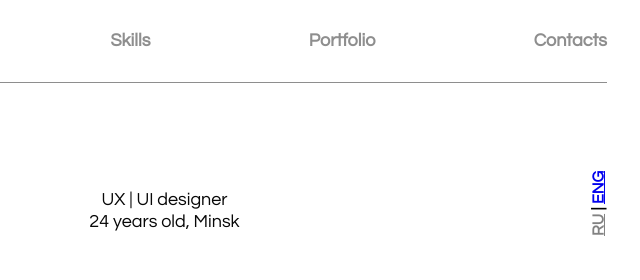
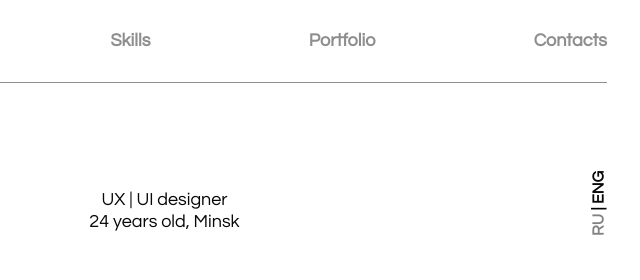
Before and after one commit to DmitryElis/It_academy_study, a plain HTML site: page DZ9/Index.html in a window 1280 px wide. Shown: the top 280 px of the page, 503-1143 px from the left. Drawn offline with Linux system fonts and the light colour scheme.

Commit message:
fixed_variables

```diff
--- a/DZ9/styles.css
+++ b/DZ9/styles.css
@@ -116,7 +116,7 @@ h1 {
     font-weight: var(--weight);
 }
 
-.text_vertical>a, {
+.text_vertical>a {
     text-decoration: none;
     font-size: 16px;
     font-weight: var(--weight);
```
